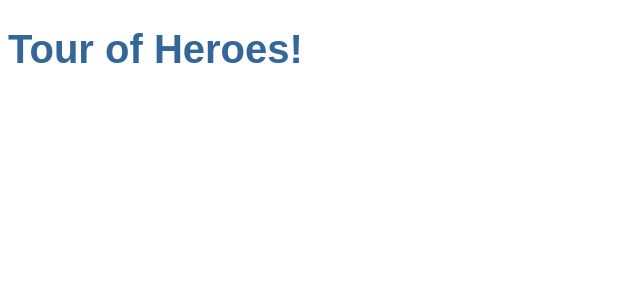
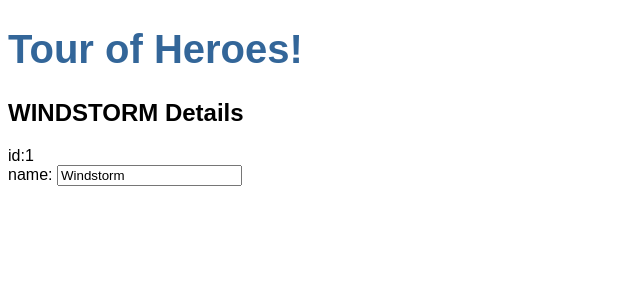
Before and after one commit to TalesMGodois/angular-tour-of-heroes, an Angular app: page / in a window 1280 px wide. Shown: the top 300 px of the page, without its empty margins (0-640 px from the left). Built offline with nearby package versions, Linux system fonts and the light colour scheme.

Commit message:
Why: Step 3
*

Changes about the third step pf the tutorial

*

```diff
--- a/src/app/app.component.html
+++ b/src/app/app.component.html
@@ -2,3 +2,5 @@
   <h1>
     {{ title }}!
   </h1>
+
+<app-heroes></app-heroes>
--- a/src/app/app.module.ts
+++ b/src/app/app.module.ts
@@ -1,5 +1,6 @@
 import { BrowserModule } from '@angular/platform-browser';
 import { NgModule } from '@angular/core';
+import { FormsModule } from '@angular/forms';
 
 import { AppComponent } from './app.component';
 import { HeroesComponent } from './heroes/heroes.component';
@@ -10,7 +11,8 @@ import { HeroesComponent } from './heroes/heroes.component';
     HeroesComponent
   ],
   imports: [
-    BrowserModule
+    BrowserModule,
+    FormsModule
   ],
   providers: [],
   bootstrap: [AppComponent]
--- /dev/null
+++ b/src/app/hero.ts
@@ -0,0 +1,4 @@
+export class Hero {
+    id:number;
+    name:string;
+}
--- a/src/app/heroes/heroes.component.html
+++ b/src/app/heroes/heroes.component.html
@@ -1 +1,8 @@
-{{hero}}
+<h2>{{hero.name |uppercase}} Details</h2>
+
+<div><span>id:</span>{{hero.id}}</div>
+<div>
+    <label>name:
+      <input [(ngModel)]="hero.name" placeholder="name">
+    </label>
+</div>
--- a/src/app/heroes/heroes.component.ts
+++ b/src/app/heroes/heroes.component.ts
@@ -1,4 +1,5 @@
 import { Component, OnInit } from '@angular/core';
+import { Hero } from '../hero';
 
 @Component({
   selector: 'app-heroes',
@@ -6,11 +7,13 @@ import { Component, OnInit } from '@angular/core';
   styleUrls: ['./heroes.component.css']
 })
 export class HeroesComponent implements OnInit {
-  hero = 'Windstorm';
+  hero:Hero = {
+    id:1,
+    name:'Windstorm'
+  };
 
   constructor() { }
 
   ngOnInit() {
   }
-
 }
```
